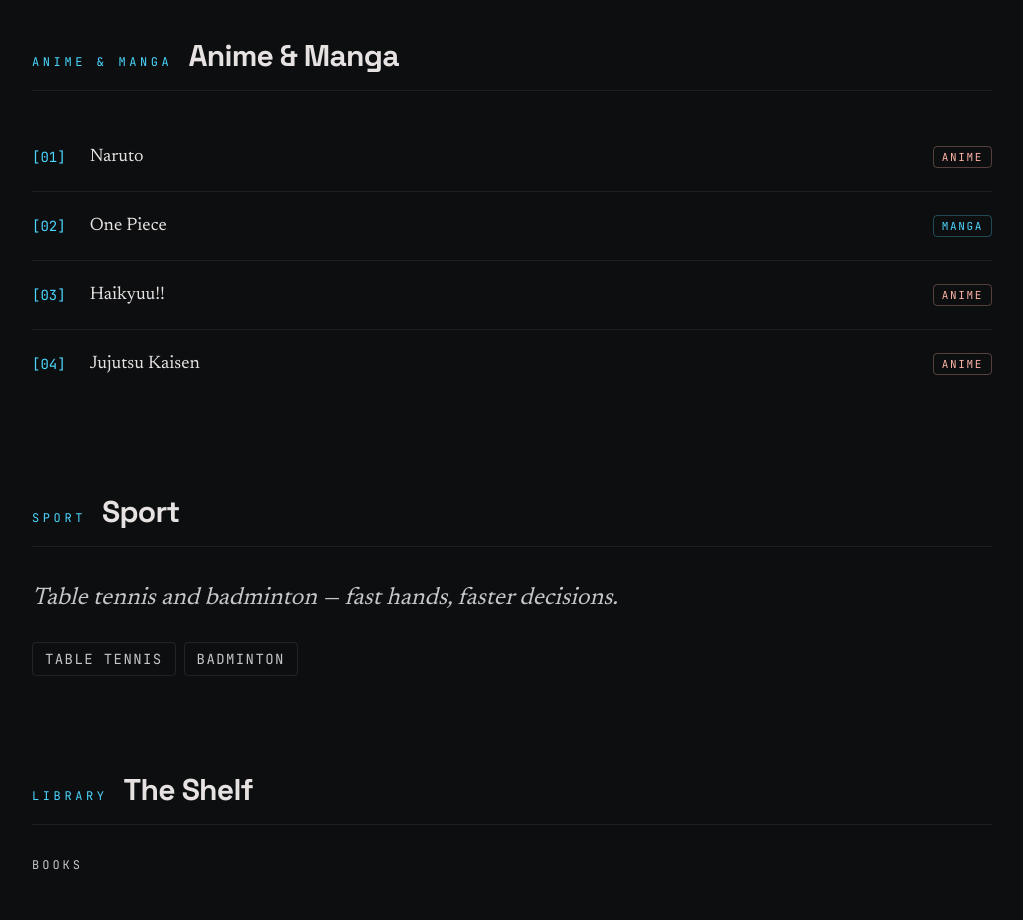
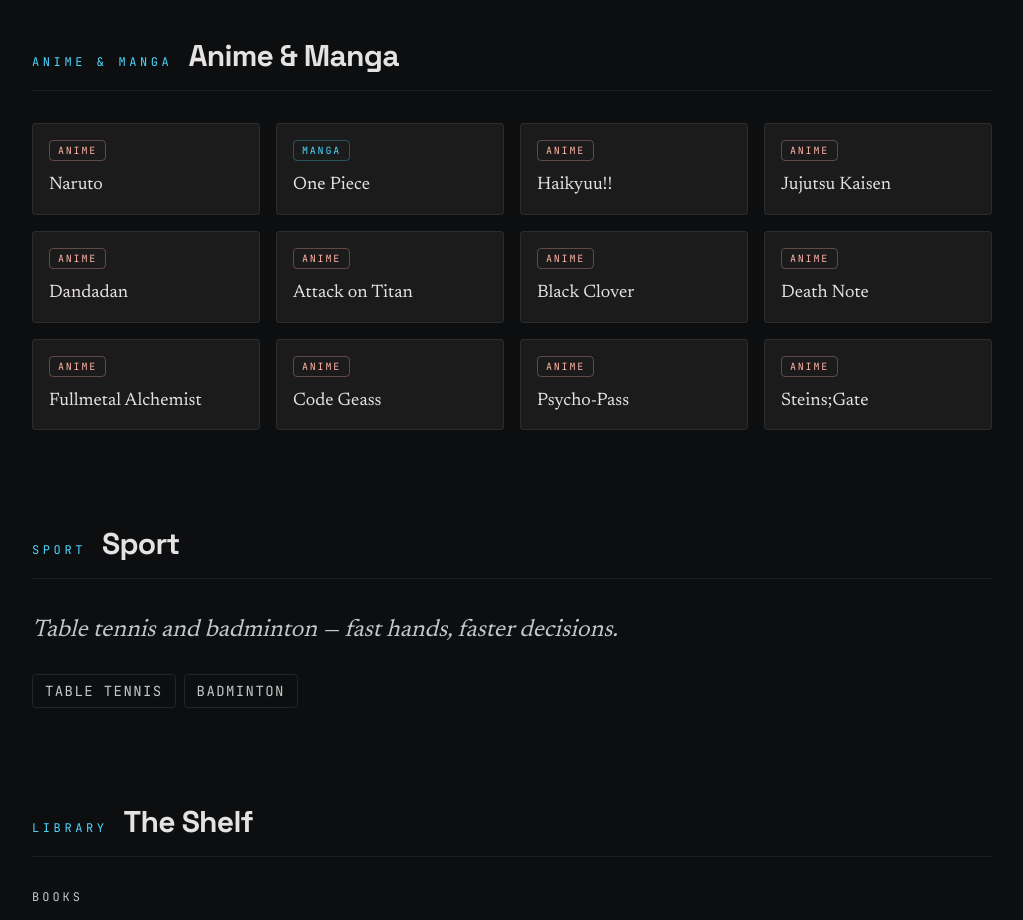
Before and after one commit to jayrajadeja/jayrajadeja.github.io, a Next.js app: page /interests in a window 1280 px wide. Shown: the part 1480-2400 px from the top of the page, without its empty margins (128-1151 px from the left). Built offline with nearby package versions, Linux system fonts and the light colour scheme; no server answers.

Commit message:
content(interests): expand anime list + card-grid redesign (#18)

```diff
--- a/src/app/interests/page.tsx
+++ b/src/app/interests/page.tsx
@@ -197,29 +197,26 @@
           Anime &amp; Manga
         </SectionHeader>
 
-        <ul className="divide-y divide-outline-variant/30">
-          {anime.map((entry, i) => (
+        <ul
+          className="grid grid-cols-2 md:grid-cols-3 lg:grid-cols-4 gap-4"
+          aria-label="Anime and manga I follow"
+        >
+          {anime.map((entry) => (
             <li
               key={entry.id}
-              className="grid grid-cols-1 md:grid-cols-[auto_1fr_auto] gap-x-6 gap-y-1 py-5 items-center"
+              className="flex flex-col gap-3 border border-outline-variant/40 rounded-lg p-4 bg-surface-container-low hover:border-outline-variant/70 transition-colors"
             >
               <span
-                className="font-mono text-sm text-tertiary"
-                aria-hidden="true"
-              >
-                [{String(i + 1).padStart(2, "0")}]
-              </span>
-              <span className="font-body text-lg text-on-surface">
-                {entry.title}
-              </span>
-              <span
-                className={`font-mono text-[11px] uppercase tracking-[0.15em] px-2 py-0.5 rounded border ${
+                className={`self-start font-mono text-[10px] uppercase tracking-[0.18em] px-2 py-0.5 rounded border ${
                   entry.kind === "anime"
                     ? "text-primary border-primary/30"
                     : "text-tertiary border-tertiary/30"
                 }`}
               >
                 {entry.kind}
+              </span>
+              <span className="font-body text-lg leading-snug text-on-surface">
+                {entry.title}
               </span>
             </li>
           ))}
--- a/src/data/anime.json
+++ b/src/data/anime.json
@@ -2,5 +2,13 @@
   { "id": "naruto", "title": "Naruto", "kind": "anime" },
   { "id": "one-piece", "title": "One Piece", "kind": "manga" },
   { "id": "haikyuu", "title": "Haikyuu!!", "kind": "anime" },
-  { "id": "jjk", "title": "Jujutsu Kaisen", "kind": "anime" }
+  { "id": "jjk", "title": "Jujutsu Kaisen", "kind": "anime" },
+  { "id": "dandadan", "title": "Dandadan", "kind": "anime" },
+  { "id": "attack-on-titan", "title": "Attack on Titan", "kind": "anime" },
+  { "id": "black-clover", "title": "Black Clover", "kind": "anime" },
+  { "id": "death-note", "title": "Death Note", "kind": "anime" },
+  { "id": "fullmetal-alchemist", "title": "Fullmetal Alchemist", "kind": "anime" },
+  { "id": "code-geass", "title": "Code Geass", "kind": "anime" },
+  { "id": "psycho-pass", "title": "Psycho-Pass", "kind": "anime" },
+  { "id": "steins-gate", "title": "Steins;Gate", "kind": "anime" }
 ]
```
Also changed, not shown: 1 other file (tests, documents, lock files or other folders).
